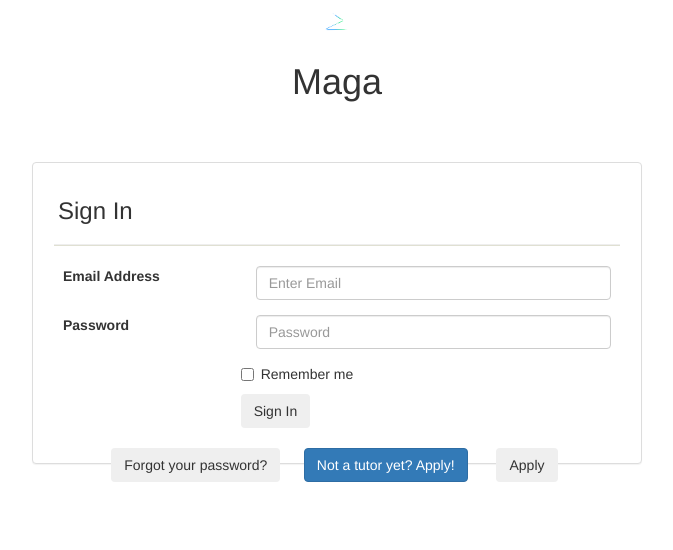
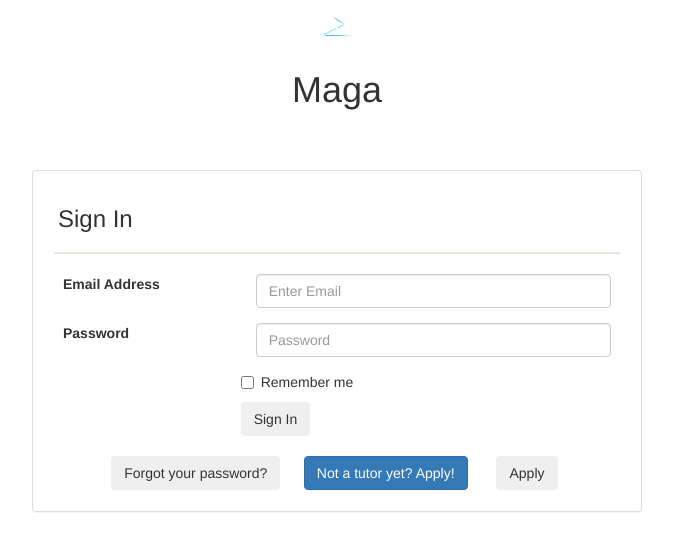
Before and after one commit to ScheiStar/maga, a website: page frontend/app/views/login.html in a window 1280 px wide. Shown: the whole page, without its empty margins (303-976 px from the left). Drawn offline with nearby package versions, Linux system fonts and the light colour scheme; files whose address does not match are found by name.

Commit message:
Added logo and finished login box

```diff
--- a/frontend/app/views/login.html
+++ b/frontend/app/views/login.html
@@ -14,7 +14,7 @@
 
 	<div class="offsetLogo">
 		<div class="text-center">
-			<img src="frontend/app/images/logo.png" alt="Maga" height="42" width="42">
+			<img src="C:\Repositories\maga\maga\frontend\app\images\logo.png" alt="Maga" height="50" width="50">
 			<h1>Maga</h1>
 		</div>
 	</div>
@@ -53,6 +53,7 @@
 				<div class="col-md-offset-1 col-md-3">
 					<button type="button" class="btn btn-secondary">Apply</button>
 				</div>
+				<br><br>
 			</div>
 	</div>
 
```
